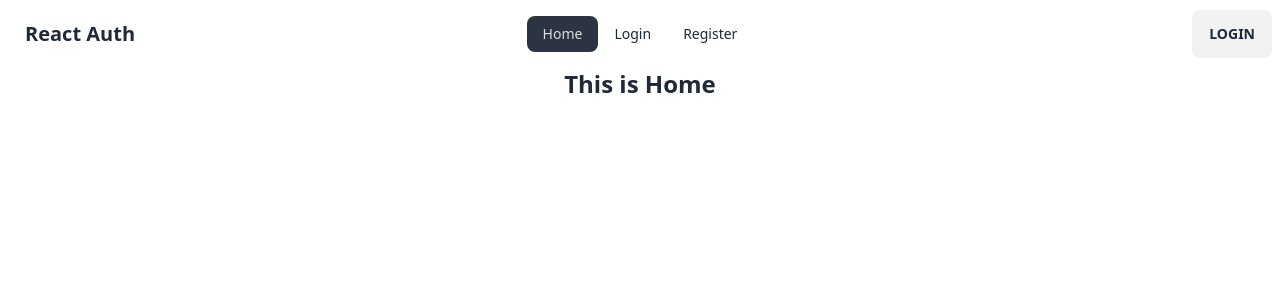
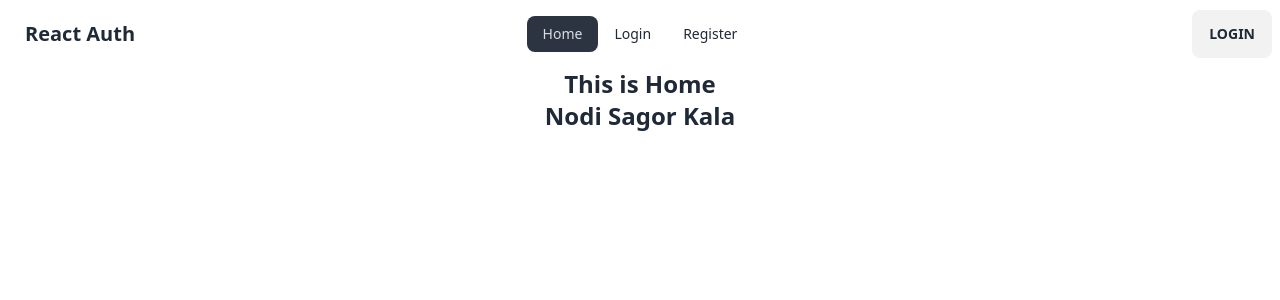
Before and after one commit to omarjafor/React-Router-Auth, a React (Vite) app: page / in a window 1280 px wide. Shown: the top 300 px of the page. Built offline with nearby package versions, Linux system fonts and the light colour scheme.

Commit message:
context ap authprover

```diff
--- a/package.json
+++ b/package.json
@@ -11,6 +11,7 @@
   },
   "dependencies": {
     "firebase": "^10.4.0",
+    "prop-types": "^15.8.1",
     "react": "^18.2.0",
     "react-dom": "^18.2.0",
     "react-icons": "^4.11.0",
--- a/src/Components/Home/Home.jsx
+++ b/src/Components/Home/Home.jsx
@@ -1,7 +1,12 @@
+import { useContext } from "react";
+import { AuthContext } from "../../Providers/AuthProvider";
+
 const Home = () => {
+    const authInfo = useContext(AuthContext);
     return (
         <div>
             <h1 className="text-2xl font-bold">This is Home</h1>
+            <h1 className="text-2xl font-bold">{authInfo.name}</h1>
         </div>
     );
 };
--- a/src/Providers/AuthProvider.jsx
+++ b/src/Providers/AuthProvider.jsx
@@ -1,14 +1,20 @@
+import PropTypes from 'prop-types';
 import { createContext } from "react";
 
-const AuthContext = createContext(null);
+export const AuthContext = createContext(null);
 
-const AuthProvider = () => {
+
+const AuthProvider = ({ children }) => {
     const authInfo = {name: 'Nodi Sagor Kala'}
     return (
         <AuthContext.Provider value={authInfo}>
-
+            {children}
         </AuthContext.Provider>
     );
 };
 
 export default AuthProvider;
+
+AuthProvider.propTypes = {
+    children: PropTypes.node
+}
--- a/src/main.jsx
+++ b/src/main.jsx
@@ -9,6 +9,7 @@ import Root from './Root/Root';
 import Home from './Components/Home/Home';
 import Login from './Components/Login/Login';
 import Register from './Components/Register/Register';
+import AuthProvider from './Providers/AuthProvider';
 
 const router = createBrowserRouter([
   {
@@ -33,6 +34,8 @@ const router = createBrowserRouter([
 
 ReactDOM.createRoot(document.getElementById('root')).render(
   <React.StrictMode>
-    <RouterProvider router={router} />
+    <AuthProvider>
+      <RouterProvider router={router} />
+    </AuthProvider>
   </React.StrictMode>,
 )
```
Also changed, not shown: 1 other file (tests, documents, lock files or other folders).
